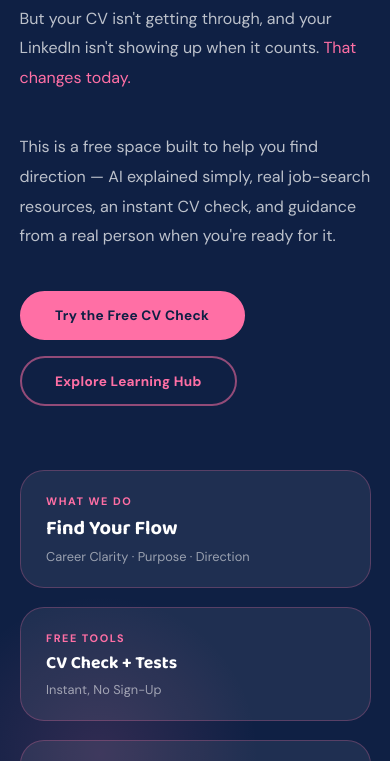
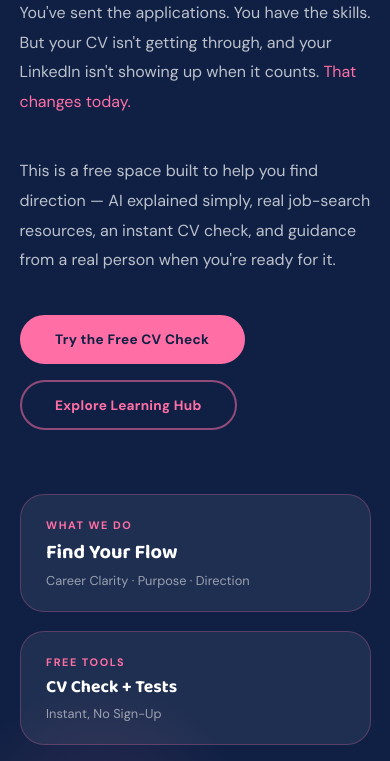
Before and after one commit to lucytaniarambuda1-coder/flow-cornerr-website, a plain HTML site: page index.html in a window 390 px wide. Shown: the part 259-1020 px from the top of the page. Drawn offline with Linux system fonts and the light colour scheme; a web font is replaced by a local one.

Commit message:
Add top spacing to home hero below the fixed header
Co-Authored-By: Claude Opus 5.5 <noreply@anthropic.com>

```diff
--- a/assets/styles.css
+++ b/assets/styles.css
@@ -147,7 +147,7 @@
     min-height: 100vh;
     display: grid; grid-template-columns: 1fr 1fr;
     align-items: center;
-    padding: 0 5%;
+    padding: 9rem 5% 4rem;
     gap: 4rem;
     background: var(--navy);
     position: relative;
@@ -732,7 +732,7 @@
     .hamburger { display: flex; top: 0.7rem; right: 0.9rem; }
     .mobile-brand { display: flex; }
     .hamburger:has(~ .mobile-nav.open) { visibility: hidden; }
-    .hero { grid-template-columns: 1fr; padding-top: 6rem; min-height: auto; }
+    .hero { grid-template-columns: 1fr; padding-top: 7.5rem; min-height: auto; }
     .hero::before { display: none; }
     .hero-blob-yellow { display: none; }
     .about-grid, .exp-grid { grid-template-columns: 1fr; gap: 2rem; }
```
